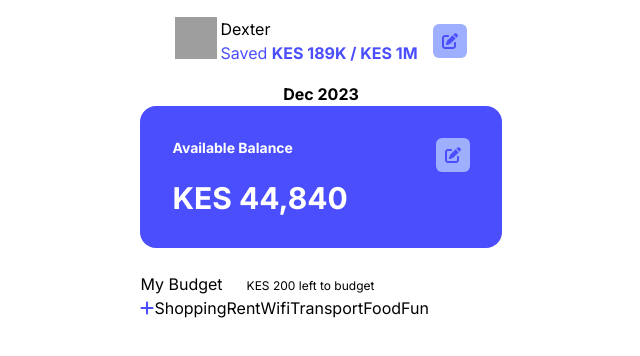
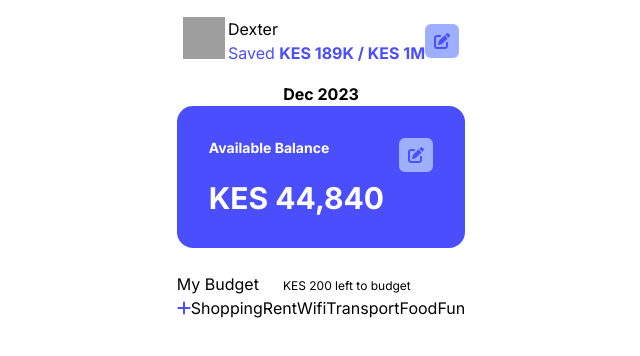
Before and after one commit to dexterbrian/mkwanja, a SvelteKit app: page /home in a window 1280 px wide. Shown: the top 356 px of the page, without its empty margins (319-959 px from the left). Built offline with nearby package versions, Linux system fonts and the light colour scheme; grey boxes are pictures that could not be loaded.

Commit message:
style: updated some styling for the profile-container & commented out some css

```diff
--- a/src/routes/home/home.css
+++ b/src/routes/home/home.css
@@ -9,7 +9,7 @@
     display: flex;
     flex-direction: row;
     justify-content: center;
-    margin: 17px 35px 17px 35px;
+    margin: 17px 0px 17px 0px;
 }
 
 #profile-pic {
@@ -23,10 +23,10 @@
 #amount-saved {
     color: #4b4efc;
 }
-
+/*
 #profile-info {
     margin-right: 15px;
-}
+} */
 
 #edit-profile-button {
     background-color: #9EAFFF;
```
